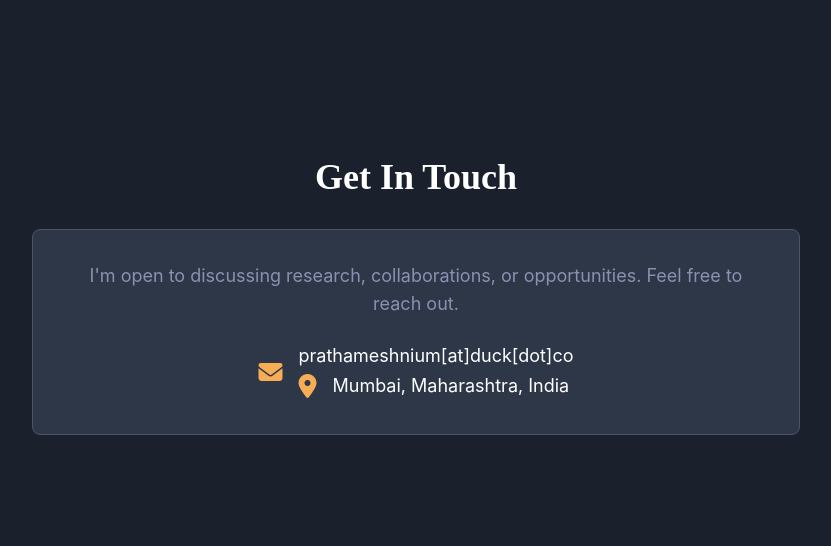
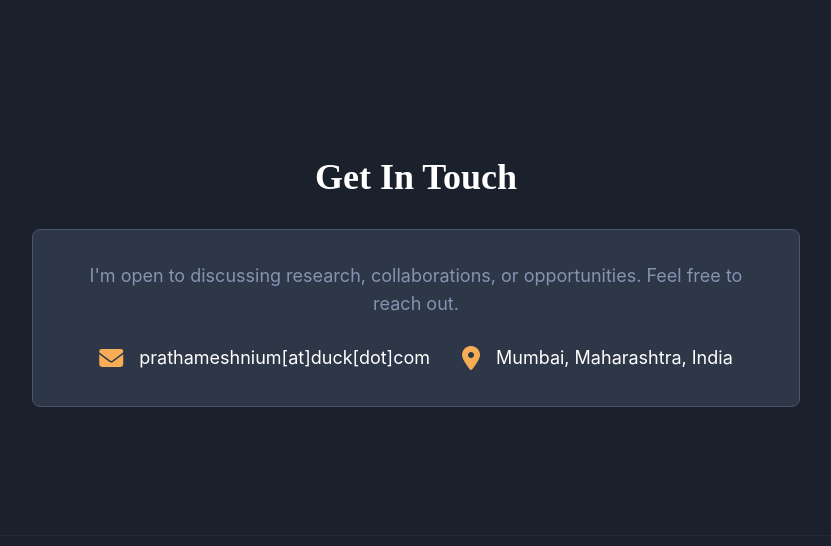
Before and after one commit to prathameshnium/Prathamesh_Deshmukh, a website: page index.html in a window 1280 px wide. Shown: the part 3700-4246 px from the top of the page, without its empty margins (224-1055 px from the left). Drawn offline with nearby package versions, Linux system fonts and the light colour scheme; a web font is replaced by a local one.

Commit message:
email fix

```diff
--- a/index.html
+++ b/index.html
@@ -378,7 +378,8 @@
                 <div class="flex flex-col md:flex-row justify-center items-center gap-8">
                     <div class="flex items-center">
                         <i class="fas fa-envelope text-accent-orange text-2xl mr-4"></i>
-                        <span class="text-lg text-white">prathameshnium[at]duck[dot]co
+                        <span class="text-lg text-white">prathameshnium[at]duck[dot]com</span>
+                    </div>
                     <div class="flex items-center">
                         <i class="fas fa-map-marker-alt text-accent-orange text-2xl mr-4"></i>
                         <p class="text-lg text-white">Mumbai, Maharashtra, India</p>
```
